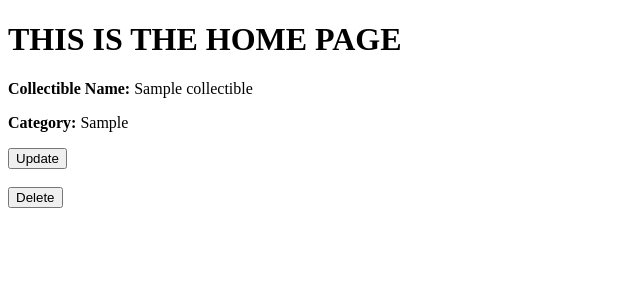
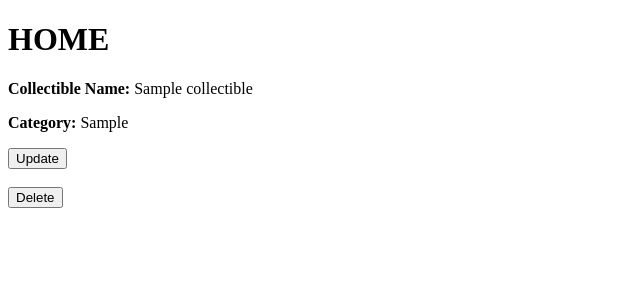
Before and after one commit to sdhalliday92/Collectibles, a Flask app: page /home in a window 1280 px wide. Shown: the part 26-326 px from the top of the page, without its empty margins (0-640 px from the left). Run offline with Flask 2, Linux system fonts and the light colour scheme; a user stored in the database is signed in; tables that the repository leaves empty hold one stand-in row (values such as "Sample post"); parts of the project's set-up code (start-up, migrations or seed data) failed here and were passed over.

Commit message:
changed home page header again

```diff
--- a/templates/home.html
+++ b/templates/home.html
@@ -1,7 +1,7 @@
 {% extends "layout.html" %}
 
 {% block body_content %}
-    <h1>THIS IS THE HOME PAGE</h1>
+    <h1>HOME</h1>
 
     {% for entry in collectibles %}
         <div>
```
